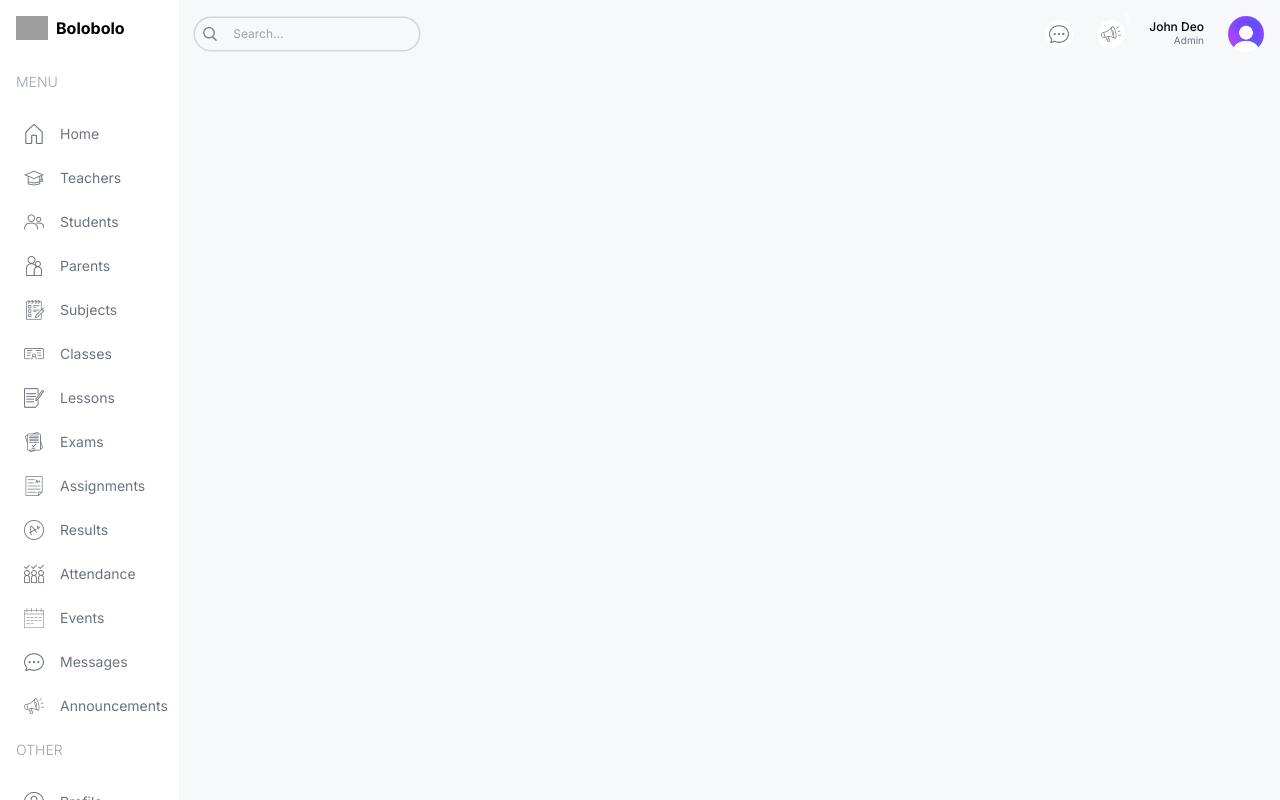
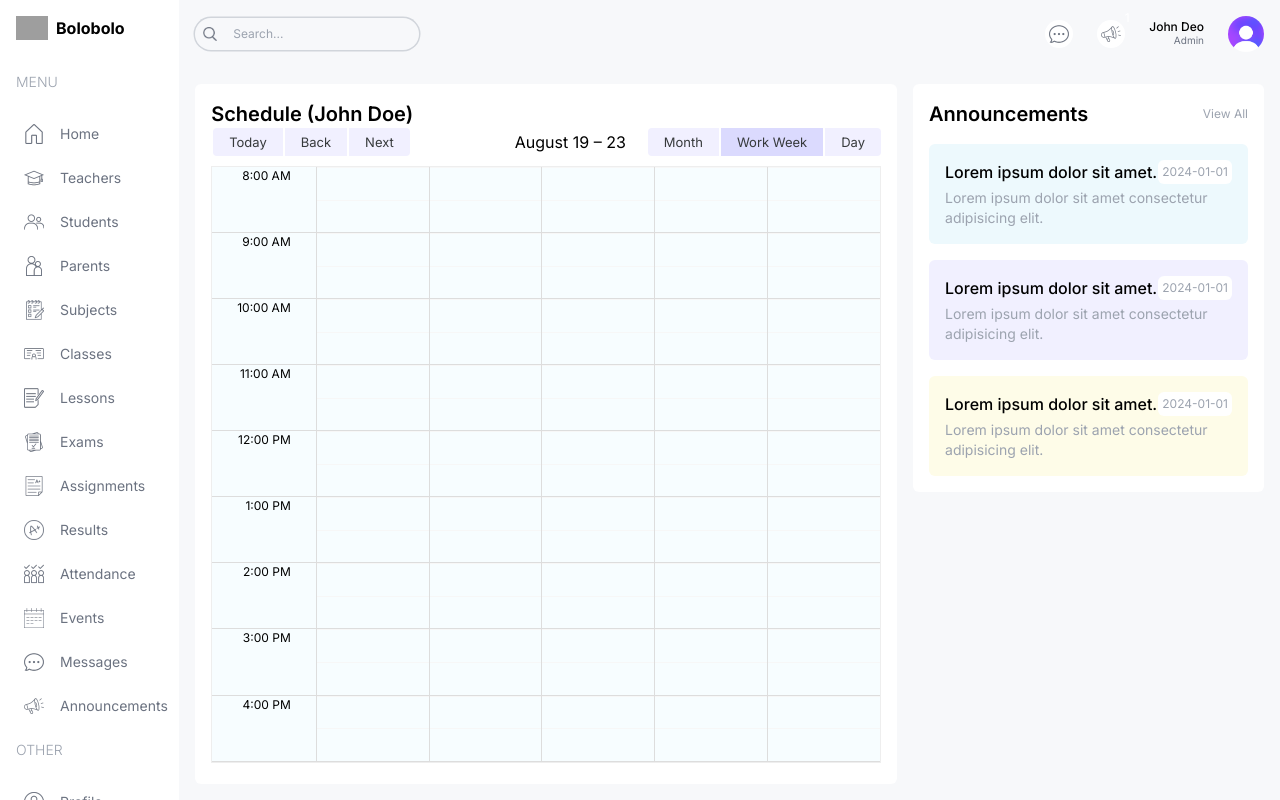
Before and after one commit to meifruit/school-dashboard, a Next.js app: page /parent in a window 1280 px wide. Built offline with nearby package versions, Linux system fonts and the light colour scheme; grey boxes are pictures that could not be loaded.

Commit message:
add student and parent page

```diff
--- a/src/app/(dashboard)/layout.tsx
+++ b/src/app/(dashboard)/layout.tsx
@@ -22,7 +22,7 @@
         <Menu />
       </div>
       {/* right */}
-      <div className="w-[86%] md:w-[92%] lg:w-[84%] xl:w-[86%] bg-[#F7F8FA] overflow-scroll overflow-x-hidden">
+      <div className="w-[86%] md:w-[92%] lg:w-[84%] xl:w-[86%] bg-[#F7F8FA] overflow-scroll overflow-x-hidden flex flex-col">
         <Navbar />
         {children}
       </div>
--- a/src/app/(dashboard)/parent/page.tsx
+++ b/src/app/(dashboard)/parent/page.tsx
@@ -1,5 +1,23 @@
+"use client";
+import Announcements from "@/components/Announcements";
+import BigCalendar from "@/components/BigCalendar";
+
 const ParentPage = () => {
-  return <div></div>;
+  return (
+    <div className="flex-1 p-4 flex gap-4 flex-col xl:flex-row">
+      {/* left */}
+      <div className="w-full xl:w-2/3">
+        <div className="h-full bg-white p-4 rounded-md">
+          <h1 className="text-xl font-semibold">Schedule (John Doe)</h1>
+          <BigCalendar />
+        </div>
+      </div>
+      {/* right */}
+      <div className="w-full xl:w-1/3 flex flex-col gap-8">
+        <Announcements />
+      </div>
+    </div>
+  );
 };
 
 export default ParentPage;
--- a/src/app/(dashboard)/teacher/page.tsx
+++ b/src/app/(dashboard)/teacher/page.tsx
@@ -1,5 +1,23 @@
+"use client";
+import Announcements from "@/components/Announcements";
+import BigCalendar from "@/components/BigCalendar";
+
 const TeacherPage = () => {
-  return <div></div>;
+  return (
+    <div className="flex-1 p-4 flex gap-4 flex-col xl:flex-row">
+      {/* left */}
+      <div className="w-full xl:w-2/3">
+        <div className="h-full bg-white p-4 rounded-md">
+          <h1 className="text-xl font-semibold">Schedule</h1>
+          <BigCalendar />
+        </div>
+      </div>
+      {/* right */}
+      <div className="w-full xl:w-1/3 flex flex-col gap-8">
+        <Announcements />
+      </div>
+    </div>
+  );
 };
 
 export default TeacherPage;
--- a/src/app/globals.css
+++ b/src/app/globals.css
@@ -7,7 +7,14 @@
   border: none !important;
   font-family: "Inter", sans-serif !important;
 }
-
+.rbc-month-view {
+  overflow-y: scroll !important;
+  margin-bottom: 20px !important;
+}
+.rbc-time-view {
+  overflow-y: scroll !important;
+  margin-bottom: 20px !important;
+}
 .react-calendar__navigation__label__labelText {
   font-weight: 600;
 }
@@ -109,6 +116,3 @@
 .rbc-current-time-indicator {
   display: none !important;
 }
-.rbc-day-slot .rbc-events-container {
-  margin-right: 18px !important;
-}
--- a/src/components/BigCalendar.tsx
+++ b/src/components/BigCalendar.tsx
@@ -19,7 +19,7 @@
       endAccessor="end"
       views={["month", "work_week", "day"]}
       view={view}
-      style={{ height: "90%" }}
+      style={{ height: "98%" }}
       onView={handleOnChangeView}
       min={new Date(2025, 1, 0, 8, 0, 0)}
       max={new Date(2025, 1, 0, 17, 0, 0)}
```
